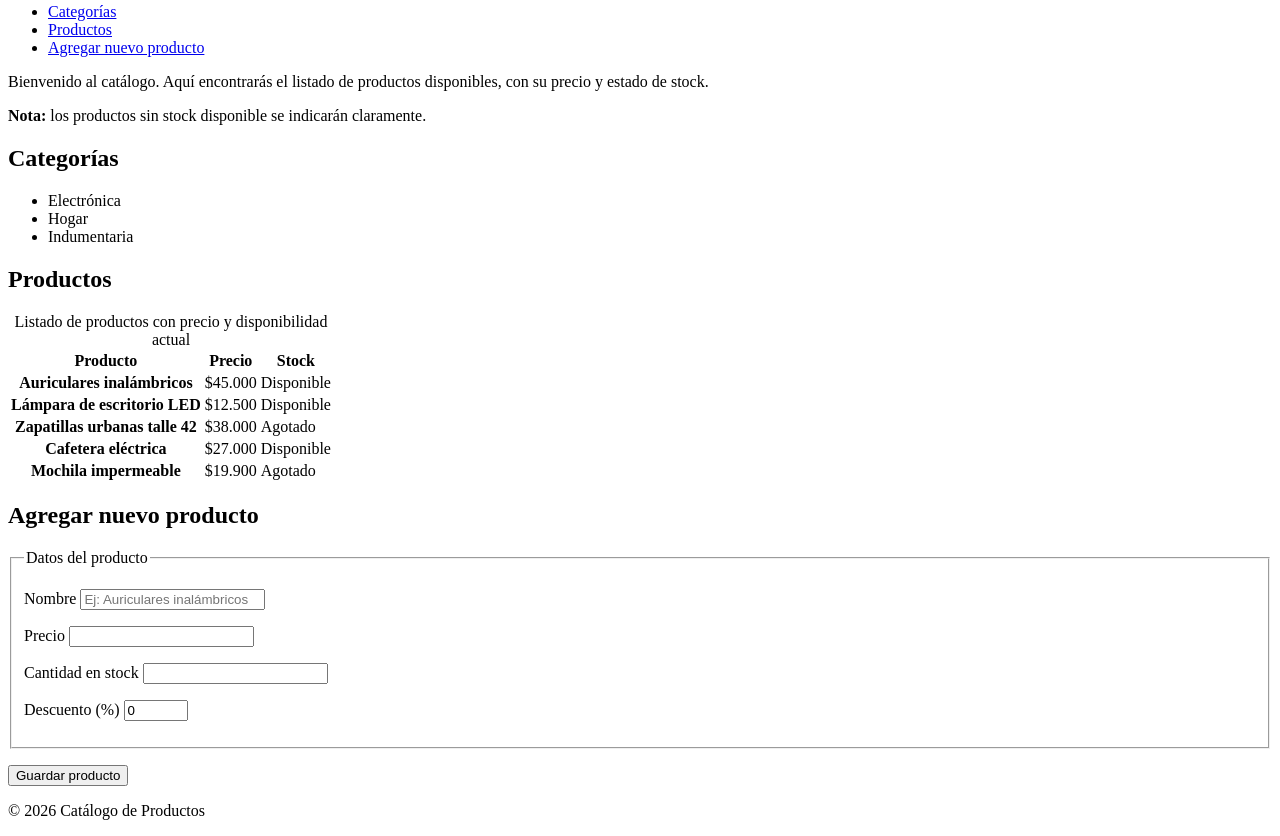
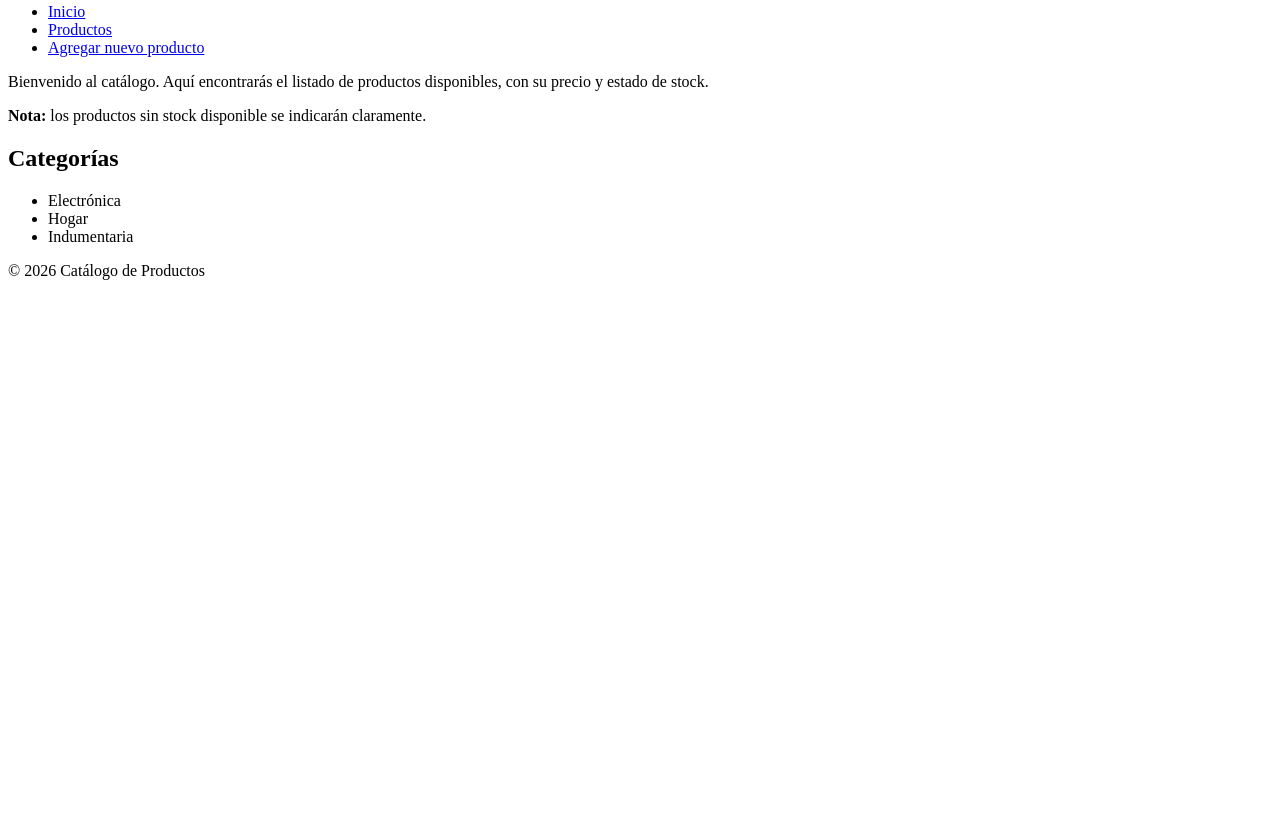
Before and after one commit to Saibot1310/Sistema-Gestion-Ventas-Interfaz, a plain HTML site: page index.html in a window 1280 px wide. Shown: the part 541-1377 px from the top of the page. After the commit the page ends 837 px from the top, so only its background shows below. Drawn offline with Linux system fonts and the light colour scheme.

Commit message:
feat: agregar páginas de productos y formulario de registro de nuevos productos

```diff
--- a/index.html
+++ b/index.html
@@ -4,7 +4,7 @@
   <head>
     <meta charset="UTF-8" />
     <meta name="viewport" content="width=device-width, initial-scale=1.0" />
-    <meta name="description" content="Catálogo de productos con precio, disponibilidad y formulario de alta de nuevos productos."/>
+    <meta name="description" content="Catálogo de productos: categorías disponibles y acceso al listado completo con precio y stock."/>
     <link rel="icon" type="img/png" href="assets/img/catalogo-fav-icon.png" />
     <title>Catálogo de Productos</title>
   </head>
@@ -22,9 +22,9 @@
 
     <nav>
       <ul>
-        <li><a href="#categorias">Categorías</a></li>
-        <li><a href="#productos">Productos</a></li>
-        <li><a href="#agregar-producto">Agregar nuevo producto</a></li>
+        <li><a href="index.html">Inicio</a></li>
+        <li><a href="productos.html">Productos</a></li>
+        <li><a href="agregar-producto.html">Agregar nuevo producto</a></li>
       </ul>
     </nav>
 
@@ -40,107 +40,6 @@
           <li>Indumentaria</li>
         </ul>
       </section>
-
-      <section id="productos">
-        <h2>Productos</h2>
-        <table>
-          <caption>Listado de productos con precio y disponibilidad actual</caption>
-          <thead>
-            <tr>
-              <th scope="col">Producto</th>
-              <th scope="col">Precio</th>
-              <th scope="col">Stock</th>
-            </tr>
-          </thead>
-          <tbody>
-            <tr>
-              <th scope="row">Auriculares inalámbricos</th>
-              <td>$45.000</td>
-              <td>Disponible</td>
-            </tr>
-            <tr>
-              <th scope="row">Lámpara de escritorio LED</th>
-              <td>$12.500</td>
-              <td>Disponible</td>
-            </tr>
-            <tr>
-              <th scope="row">Zapatillas urbanas talle 42</th>
-              <td>$38.000</td>
-              <td>Agotado</td>
-            </tr>
-            <tr>
-              <th scope="row">Cafetera eléctrica</th>
-              <td>$27.000</td>
-              <td>Disponible</td>
-            </tr>
-            <tr>
-              <th scope="row">Mochila impermeable</th>
-              <td>$19.900</td>
-              <td>Agotado</td>
-            </tr>
-          </tbody>
-        </table>
-      </section>
-
-      <section id="agregar-producto">
-        <h2>Agregar nuevo producto</h2>
-        <form action="#" method="post">
-          <fieldset>
-            <legend>Datos del producto</legend>
-
-            <p>
-              <label for="nombre-producto">Nombre</label>
-              <input
-                type="text"
-                id="nombre-producto"
-                name="nombre"
-                placeholder="Ej: Auriculares inalámbricos"
-                required
-              >
-            </p>
-
-            <p>
-              <label for="precio-producto">Precio</label>
-              <input
-                type="number"
-                id="precio-producto"
-                name="precio"
-                min="0"
-                step="1"
-                required
-              >
-            </p>
-
-            <p>
-              <label for="cantidad-producto">Cantidad en stock</label>
-              <input
-                type="number"
-                id="cantidad-producto"
-                name="cantidad"
-                min="0"
-                step="1"
-                required
-              >
-            </p>
-
-            <p>
-              <label for="descuento-producto">Descuento (%)</label>
-              <input
-                type="number"
-                id="descuento-producto"
-                name="descuento"
-                min="0"
-                max="100"
-                value="0"
-              >
-            </p>
-          </fieldset>
-
-          <p>
-            <button type="submit">Guardar producto</button>
-          </p>
-        </form>
-      </section>
     </main>
 
     <footer>
```
Also changed, not shown: agregar-producto.html (added, +63 -0 lines), productos.html (added, +76 -0 lines).
